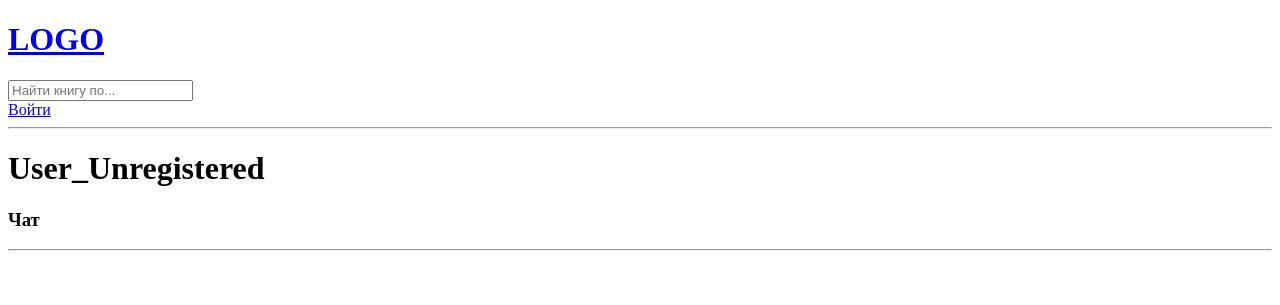
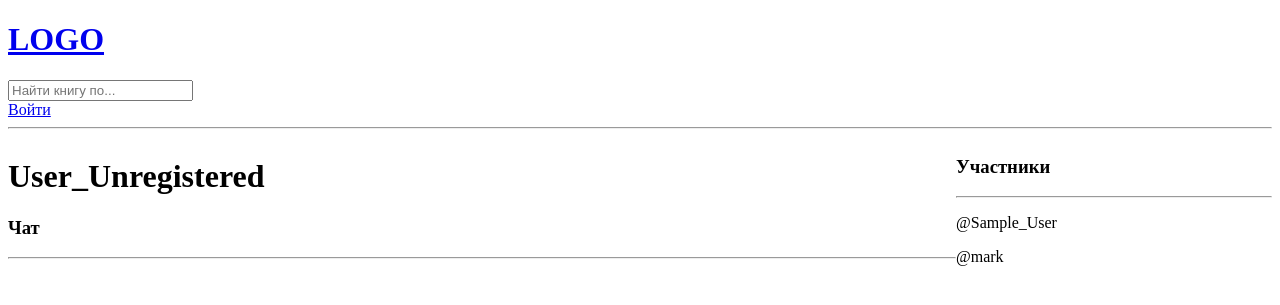
Before and after one commit to manger32/Library040402010, a Django app: page /authorize/10/ in a window 1280 px wide. Shown: the top 305 px of the page. Run offline with Django 4.2, Linux system fonts and the light colour scheme; data comes from the database, SQL or seed files in the repository; both versions use the stored data as it was after the commit.

Commit message:
Added authorize functionality, migrations for a model.py file etc.

```diff
--- a/base/models.py
+++ b/base/models.py
@@ -14,6 +14,7 @@ class Authorize(models.Model):
     mode = models.IntegerField(choices = Mode.choices)
     login = models.CharField(max_length = 100)
     password = models.CharField(max_length = 100)
+    participants = models.ManyToManyField(User, related_name='participants', blank=True)
     assigned = models.ForeignKey('Assigned_material', on_delete=models.SET_NULL, null=True)
     updated = models.DateTimeField(auto_now=True)
     created = models.DateTimeField(auto_now_add=True)
--- a/base/templates/base/authorize.html
+++ b/base/templates/base/authorize.html
@@ -1,16 +1,30 @@
 {% extends 'main.html' %}
 
 {% block content %}
+
+<style>
+  .authorize-container{
+    display:grid;
+    grid-template-columns: 3fr 1fr;
+  }
+</style>
+
+<body>
+<div class ="authorize-container">
+  <div>
+
       <h1> {{auth_id.name}} </h1>
-<body>
-
       <p>{{auth_id.description}}</p>
 
         <div class="comment-wrapper">
           <h3>Чат</h3>
           <hr>
-    {%for comment in comments%}
+
+          {% for comment in comments %}
             <div>
+                {% if request.user == comment.user_id %}
+                <a href="{% url 'delete-comment' comment.id %}">Delete</a>
+                {% endif %}
               <small>@{{comment.user_id}}   {{comment.created|timesince}} ago</small>
               <p>{{comment.body}}</p>
               <hr>
@@ -26,6 +40,18 @@
         </form>
       </div>
       {% endif %}
+    </div>
 
+    <div>
+      <h3>Участники</h3>
+      <hr>
+
+        {% for user in participants %}
+        <div>
+            <p>@{{user.username}}</p>
+        </div>
+        {% endfor %}
+    </div>
+</div>
 </body>
 {% endblock %}
--- a/base/templates/base/home.html
+++ b/base/templates/base/home.html
@@ -42,7 +42,7 @@
                     {% endif %}
                     <span>@{{auth_id.host.username}}</span>
                     <h5>{{auth_id.id}} -- <a href="{% url 'Authorize' auth_id.id %}">{{auth_id.name}}</a>></h5>
-                    <small>Currently working at a book: {{auth_id.assigned.library_entity_id.book.name}}</small>
+                    <small>Работает над книгой: {{auth_id.assigned.library_entity_id.book.name}}</small>
                     <hr>
                 </div>
             {% endfor %}
--- a/base/urls.py
+++ b/base/urls.py
@@ -11,4 +11,5 @@ urlpatterns = [
     path('create-resource/', views.create_resource, name="create-resource"),
     path('update-resource/<str:pk>/', views.update_resource, name="update-resource"),
     path('delete-resource/<str:pk>/', views.delete_resource, name="delete-resource"),
+    path('delete-comment/<str:pk>/', views.delete_comment, name="delete-comment"),
 ]
--- a/base/views.py
+++ b/base/views.py
@@ -75,15 +75,17 @@ def home(request):
 def authorize(request, pk):
     Auth_id = Authorize.objects.get(id=pk)
     comments = Auth_id.assigned_material_set.all().order_by('-created')  # query child objects of a Auth-id
+    participants = Auth_id.participants.all()
     if request.method == "POST":
         comment = Assigned_material.objects.create(
             user_id=request.user,
             authorize_id=Auth_id,
             body=request.POST.get('body')
         )
+        Auth_id.participants.add(request.user)
         return redirect('Authorize', pk=Auth_id.id)
 
-    context = {'auth_id': Auth_id, 'comments': comments}
+    context = {'auth_id': Auth_id, 'comments': comments, 'participants': participants}
     return render(request, 'base/authorize.html', context)
 
 def navbar(request):
@@ -105,14 +107,14 @@ def create_resource(request):
 def update_resource(request, pk):
     auth = Authorize.objects.get(id=pk)
     form = AuthorizeForm(instance=auth)
-    if request.user != auth.host or auth.mode <= 0:
+    if request.user != auth.host: # or auth.mode <= 0:
         return HttpResponse('Этот раздел сайта доступен только пользователю ' + str(auth.host))
     if request.method =='POST':
-        form = AuthorizeForm(request.POST,instance=auth)
+        form = AuthorizeForm(request.POST, instance=auth)
         if form.is_valid():
             form.save()
             return redirect('Homepage')
-    context = {'form':form}
+    context = {'form': form}
     return render(request, 'base/authorize_form.html', context)
 @login_required(login_url='login')
 def delete_resource(request, pk):
@@ -120,4 +122,16 @@ def delete_resource(request, pk):
     if request.method == 'POST':
         auth.delete()
         return redirect('Homepage')
-    return render(request, 'base/delete.html', {'obj':auth})
+    context = {'obj': auth}
+    return render(request, 'base/delete.html', context)
+
+@login_required(login_url='login')
+def delete_comment(request, pk):
+    auth_m = Assigned_material.objects.get(id=pk)
+    if request.user != auth_m.user_id:
+        return HttpResponse('Для данного действия не хватает полномочий')
+    if request.method == 'POST':
+        auth_m.delete()
+        return redirect('Homepage') # ('Authorize', pk=Auth_id.id)
+    context = {'obj': auth_m}
+    return render(request, 'base/delete.html', context)
```
Also changed, not shown: base/migrations/0012_authorize_participants.py (added), db.sqlite3. Lines whose indentation alone changed are shown as unchanged.
